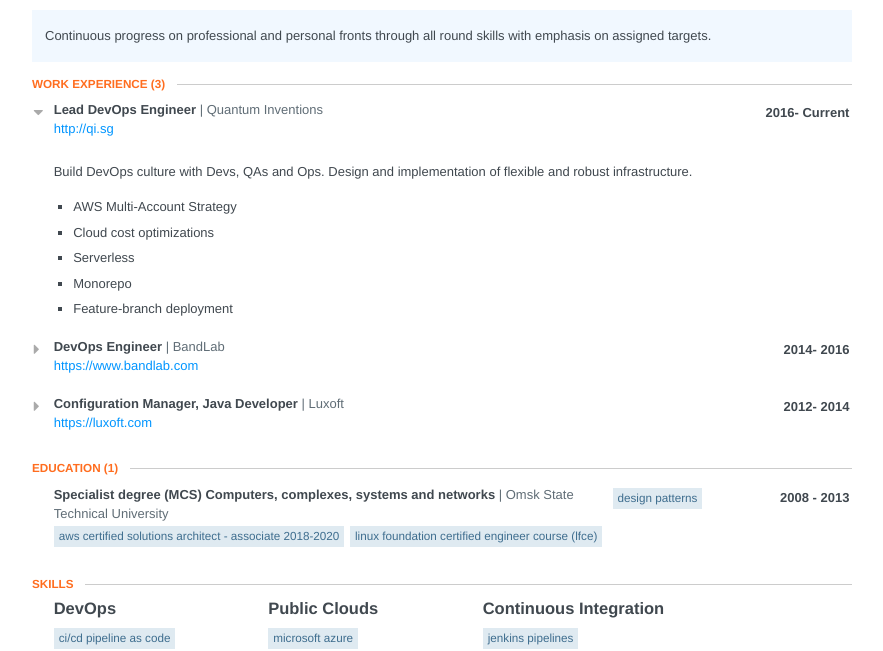
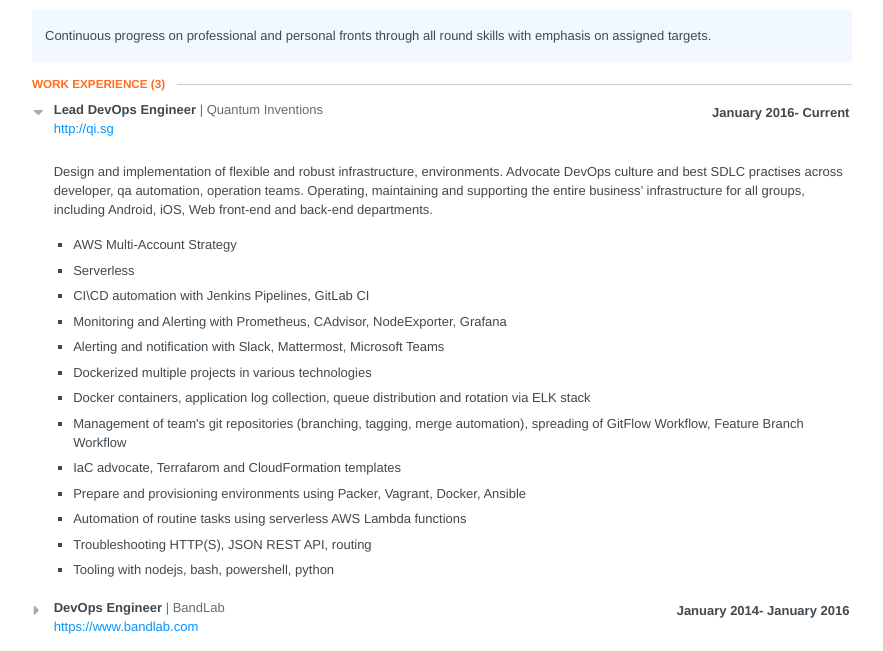
Before and after one commit to mskutin/resume, a website: page index.html in a window 1280 px wide. Shown: the part 172-823 px from the top of the page, without its empty margins (198-1081 px from the left). Drawn offline with Linux system fonts and the light colour scheme.

Commit message:
Update work experience

```diff
--- a/index.html
+++ b/index.html
@@ -850,11 +850,10 @@
     		</section>
     	</section>
 
-      <section class="section">
-        <header>
-          <h2 class='section-title'>Work Experience <span class="item-count">(3)</span></h2>
-        </header>
-
+    <section class="section">
+      <header>
+        <h2 class='section-title'>Work Experience <span class="item-count">(3)</span></h2>
+      </header>
 
       <section id="work">
         <section class="work-item">
@@ -866,7 +865,7 @@
     				<div class="position">Lead DevOps Engineer</div>
     				<div class="company">Quantum Inventions</div>
     				<div class="date">
-    				  <span class="startDate">2016</span>
+    				  <span class="startDate">January 2016</span>
     					<span class="endDate">- Current</span>
     				</div>
     			</header>
@@ -875,14 +874,22 @@
         		<a target="_blank" href="http://qi.sg">http://qi.sg</a>
         	</span>      	<div class="item" id="work-item">
             <div class="summary">
-              <p><p>Build DevOps culture with Devs, QAs and Ops. Design and implementation of flexible and robust infrastructure.</p></p>
+              <p><p>Design and implementation of flexible and robust infrastructure, environments. Advocate DevOps culture and best SDLC practises across developer, qa automation, operation teams. Operating, maintaining and supporting the entire business’ infrastructure for all groups, including Android, iOS, Web front-end and back-end departments.</p></p>
             </div>
             <ul class="highlights">
                 <li><p>AWS Multi-Account Strategy</p></li>
-                <li><p>Cloud cost optimizations</p></li>
                 <li><p>Serverless</p></li>
-                <li><p>Monorepo</p></li>
-                <li><p>Feature-branch deployment</p></li>
+                <li><p>CI\СD automation with Jenkins Pipelines, GitLab CI</p></li>
+                <li><p>Monitoring and Alerting with Prometheus, CAdvisor, NodeExporter, Grafana</p></li>
+                <li><p>Alerting and notification with Slack, Mattermost, Microsoft Teams</p></li>
+                <li><p>Dockerized multiple projects in various technologies</p></li>
+                <li><p>Docker containers, application log collection, queue distribution and rotation via ELK stack</p></li>
+                <li><p>Management of team's git repositories (branching, tagging, merge automation), spreading of GitFlow Workflow, Feature Branch Workflow</p></li>
+                <li><p>IaC advocate, Terrafarom and CloudFormation templates</p></li>
+                <li><p>Prepare and provisioning environments using Packer, Vagrant, Docker, Ansible</p></li>
+                <li><p>Automation of routine tasks using serverless AWS Lambda functions</p></li>
+                <li><p>Troubleshooting HTTP(S), JSON REST API, routing</p></li>
+                <li><p>Tooling with nodejs, bash, powershell, python</p></li>
             </ul>
         	</div>
         </section>
@@ -895,8 +902,8 @@
     				<div class="position">DevOps Engineer</div>
     				<div class="company">BandLab</div>
     				<div class="date">
-    				  <span class="startDate">2014</span>
-    					<span class="endDate">- 2016</span>
+    				  <span class="startDate">January 2014</span>
+    					<span class="endDate">- January 2016</span>
     				</div>
     			</header>
 
@@ -907,9 +914,11 @@
               <p><p>Established foundation of the entire business’ infrastructure for Android, iOS, Web front-end and back-end departments. Product release automation. Design and implementation of various deployment strategies.</p></p>
             </div>
             <ul class="highlights">
-                <li><p>Azure</p></li>
-                <li><p>CI/CD</p></li>
-                <li><p>.NET</p></li>
+                <li><p>Orchestration of Azure cloud: Application Insights (Monitoring, Alerts), Automation Runbooks, Redis, Storage Accounts, CDN, Load Balancers, AppService Environment, CDN Profiles(Akamai, Verizon), Cloud Services, Logic Apps, MS SQL(PaaS) Geo-Redundant Replication</p></li>
+                <li><p>Administration of the Atlassian products: JIRA, Confluence, Bamboo, Hipchat</p></li>
+                <li><p>Management of Team's Github/BitBucket repositories (branching, tagging, merge automation)</p></li>
+                <li><p>Automation of routine using serverless Azure Runbook and Azure Functions</p></li>
+                <li><p>Development DevOps tools in Powershell, Python, Bash, Nodejs </p></li>
             </ul>
         	</div>
         </section>
@@ -922,8 +931,8 @@
     				<div class="position">Configuration Manager, Java Developer</div>
     				<div class="company">Luxoft</div>
     				<div class="date">
-    				  <span class="startDate">2012</span>
-    					<span class="endDate">- 2014</span>
+    				  <span class="startDate">January 2012</span>
+    					<span class="endDate">- January 2014</span>
     				</div>
     			</header>
 
@@ -993,7 +1002,7 @@
               DevOps
             </h3>
                    <ul class="keywords">
-              <li>CI/CD Pipeline as code</li>
+              <li>Eas code</li>
               <li>Infrastructure as Code</li>
               <li>Documentation as Code</li>
               <li>Monitoring as Code</li>
```
Also changed, not shown: resume.json (+22 -4 lines).
